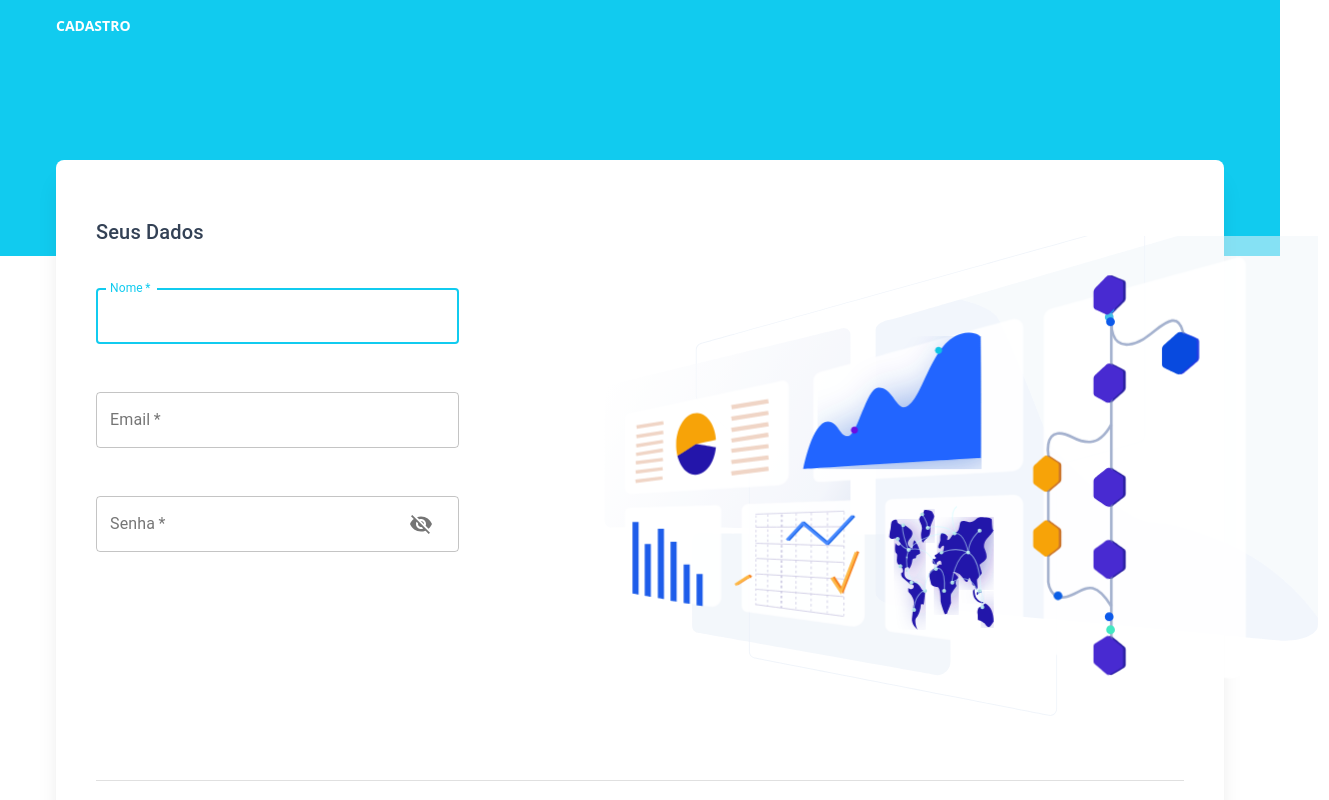
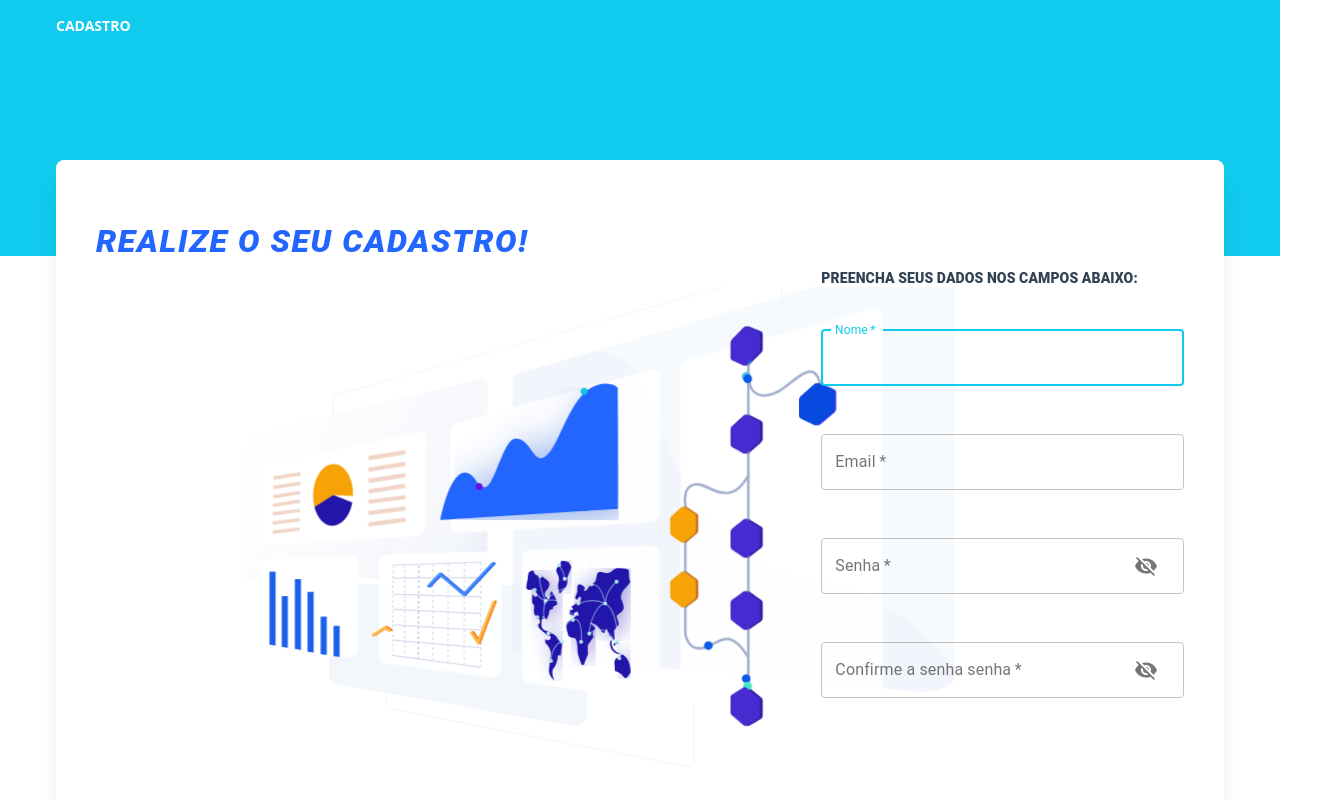
Before and after one commit to Gabriel-Gondo/CoMeeting, a Next.js app: page /auth/cadastro in a window 1280 px wide. Shown: the top 800 px of the page, 1329 px wide, since content can reach past the window. Built offline with nearby package versions, Linux system fonts and the light colour scheme.

Commit message:
Ajustes e inclusão novo campo tela cadastro
Foram realizados alguns ajustes posicionais na tela de cadastro, além de ter sido incluido um novo campo de texto para confirmar se a senha foi digitada corretamente.

```diff
--- a/pages/auth/cadastro.tsx
+++ b/pages/auth/cadastro.tsx
@@ -15,12 +15,31 @@ import { useForm } from 'react-hook-form';
 import { useSnackbar } from 'notistack';
 import { api } from 'services/api'
 import Router from 'next/router'
+import { makeStyles } from '@material-ui/core/styles';
 
 // layout for page
 import User from "layouts/User";
 import { sha512 } from 'js-sha512'
 
+const useStyles = makeStyles((theme) => ({
+  realizeSeuCadastro: {
+    color: '#2265FF',
+    fontWeight: 900,
+    fontSize: '32px',
+    textTransform: 'uppercase',
+    fontStyle: 'italic',
+    letterSpacing: '0.05em',
+  },
+  preenchaSeusDados: {
+    fontWeight: 900,
+    fontSize: '14px',
+    textTransform: 'uppercase'
+  }
+
+}));
+
 export default function Dashboard() {
+  const styles = useStyles();
   const { register, handleSubmit } = useForm();
   const { enqueueSnackbar } = useSnackbar();
   const [showPassword, setShowPassword] = useState(false);
@@ -33,6 +52,13 @@ export default function Dashboard() {
     event.preventDefault();
   };
 
+  async function validaSenha(data){
+    if(data.password === data.confirmPassword){
+      save(data);
+    } else {
+      enqueueSnackbar('As senhas não coincidem!',{variant: 'error',});
+    }
+  }
   async function save(data) {
     try {
       console.log(data)
@@ -48,7 +74,7 @@ export default function Dashboard() {
 
   return (
     <User title="Cadastro">
-       <form  noValidate onSubmit={handleSubmit(save)}>
+      <form  noValidate onSubmit={handleSubmit(validaSenha)}>
       <div className="flex flex-wrap">
         <div className="w-full  px-4">
           <div className="relative flex flex-col min-w-0 break-words bg-white w-full mb-6 shadow-xl rounded-lg mt-16">
@@ -59,73 +85,8 @@ export default function Dashboard() {
                     <Grid container spacing={3}>
                       <Grid item sm={12}>
                         <Grid container>
-
-                          <Grid item sm={4}>
-
-                              <Grid container spacing={3}>
-                                  <Grid item sm={12}>
-                                    <Typography variant="h6">Seus Dados</Typography>
-                                  </Grid>
-                                  <Grid item sm={12}>
-                                    <TextField
-                                      {...register('name')}
-                                      variant="outlined"
-                                      margin="normal"
-                                      required
-                                      fullWidth
-                                      id="name"
-                                      label="Nome"
-                                      name="name"
-                                      autoFocus
-                                    />
-                                  </Grid>
-                                  <Grid item sm={12}>
-                                    <TextField
-                                      {...register('email')}
-                                      variant="outlined"
-                                      margin="normal"
-                                      required
-                                      fullWidth
-                                      id="email"
-                                      label="Email"
-                                      name="email"
-                                      autoComplete="email"
-                                    />
-                                  </Grid>
-                                  <Grid item sm={12}>
-                                  <TextField
-                                    {...register('password')}
-                                    variant="outlined"
-                                    margin="normal"
-                                    required
-                                    fullWidth
-                                    id="password"
-                                    label="Senha"
-                                    name="password"
-                                    autoComplete="email"
-                                    type={showPassword ? "text" : "password"}
-                                    InputProps={{
-                                      endAdornment: (
-                                        <InputAdornment position="end">
-                                          <IconButton
-                                            aria-label="toggle password visibility"
-                                            onClick={handleClickShowPassword}
-                                            onMouseDown={handleMouseDownPassword}
-                                          >
-                                            {showPassword ? (
-                                              <Visibility />
-                                            ) : (
-                                              <VisibilityOff />
-                                            )}
-                                          </IconButton>
-                                        </InputAdornment>
-                                      ),
-                                    }}
-                                  />
-                                </Grid>
-
-                              </Grid>
-
+                          <Grid item sm={12}>
+                            <Typography className={styles.realizeSeuCadastro} variant="h6">Realize o seu cadastro!</Typography>
                           </Grid>
                           <Grid item sm={8} style={{padding: '20px'}}>
                             <div id="container" style={{position: 'relative'}}>
@@ -144,7 +105,58 @@ export default function Dashboard() {
                                 />
                               </div>
                             </div>
+                          </Grid>
 
+                          <Grid item sm={4}>
+                            <Grid container spacing={3}>
+                              <Grid item sm={12}>
+                                <Typography className={styles.preenchaSeusDados} variant="h6">Preencha seus dados nos campos abaixo:</Typography>
+                              </Grid>
+                              <Grid item sm={12}>
+                                <TextField {...register('name')} variant="outlined" margin="normal"
+                                  required fullWidth id="name" label="Nome" name="name" autoFocus />
+                              </Grid>
+                              <Grid item sm={12}>
+                                <TextField {...register('email')} variant="outlined" margin="normal" required
+                                  fullWidth id="email" label="Email" name="email" autoComplete="email" />
+                              </Grid>
+                              <Grid item sm={12}>
+                                <TextField {...register('password')} variant="outlined" margin="normal" required
+                                  fullWidth id="password" label="Senha" name="password" autoComplete="email"
+                                  type={showPassword ? "text" : "password"}
+                                  InputProps={{
+                                    endAdornment: (
+                                      <InputAdornment position="end">
+                                        <IconButton aria-label="toggle password visibility" onClick={handleClickShowPassword}
+                                          onMouseDown={handleMouseDownPassword} >
+                                          {showPassword ? ( <Visibility /> )
+                                          :
+                                          ( <VisibilityOff /> )}
+                                        </IconButton>
+                                      </InputAdornment>
+                                    ),
+                                  }}
+                                />
+                              </Grid>
+                              <Grid item sm={12}>
+                                <TextField {...register('confirmPassword')} variant="outlined" margin="normal" required
+                                  fullWidth id="password" label="Confirme a senha senha" name="password" autoComplete="email"
+                                  type={showPassword ? "text" : "password"}
+                                  InputProps={{
+                                    endAdornment: (
+                                      <InputAdornment position="end">
+                                        <IconButton aria-label="toggle password visibility" onClick={handleClickShowPassword}
+                                          onMouseDown={handleMouseDownPassword} >
+                                          {showPassword ? ( <Visibility /> )
+                                          :
+                                          ( <VisibilityOff /> )}
+                                        </IconButton>
+                                      </InputAdornment>
+                                    ),
+                                  }}
+                                />
+                              </Grid>
+                            </Grid>
                           </Grid>
                         </Grid>
                       </Grid>
@@ -153,29 +165,14 @@ export default function Dashboard() {
                       </Grid>
                       <Grid item sm={12}>
                         <Grid item sm={12}>
-                          <Grid
-                            container
-                            spacing={3}
-                            justifyContent="flex-end"
-                            alignItems="flex-end"
-                          >
+                          <Grid container spacing={3} justifyContent="flex-end" alignItems="flex-end">
                             <Grid item sm={2}>
-                              <Button
-                                fullWidth
-                                variant="contained"
-                                color="secondary"
-                                onClick={() => Router.push('/auth/login')}
-                              >
+                              <Button fullWidth variant="contained" color="secondary" onClick={() => Router.push('/auth/login')} >
                                 Voltar
                               </Button>
                             </Grid>
                             <Grid item sm={2}>
-                              <Button
-                                type="submit"
-                                fullWidth
-                                variant="contained"
-                                color="primary"
-                              >
+                              <Button type="submit" fullWidth variant="contained" color="primary" >
                                 Confirmar
                               </Button>
                             </Grid>
```
